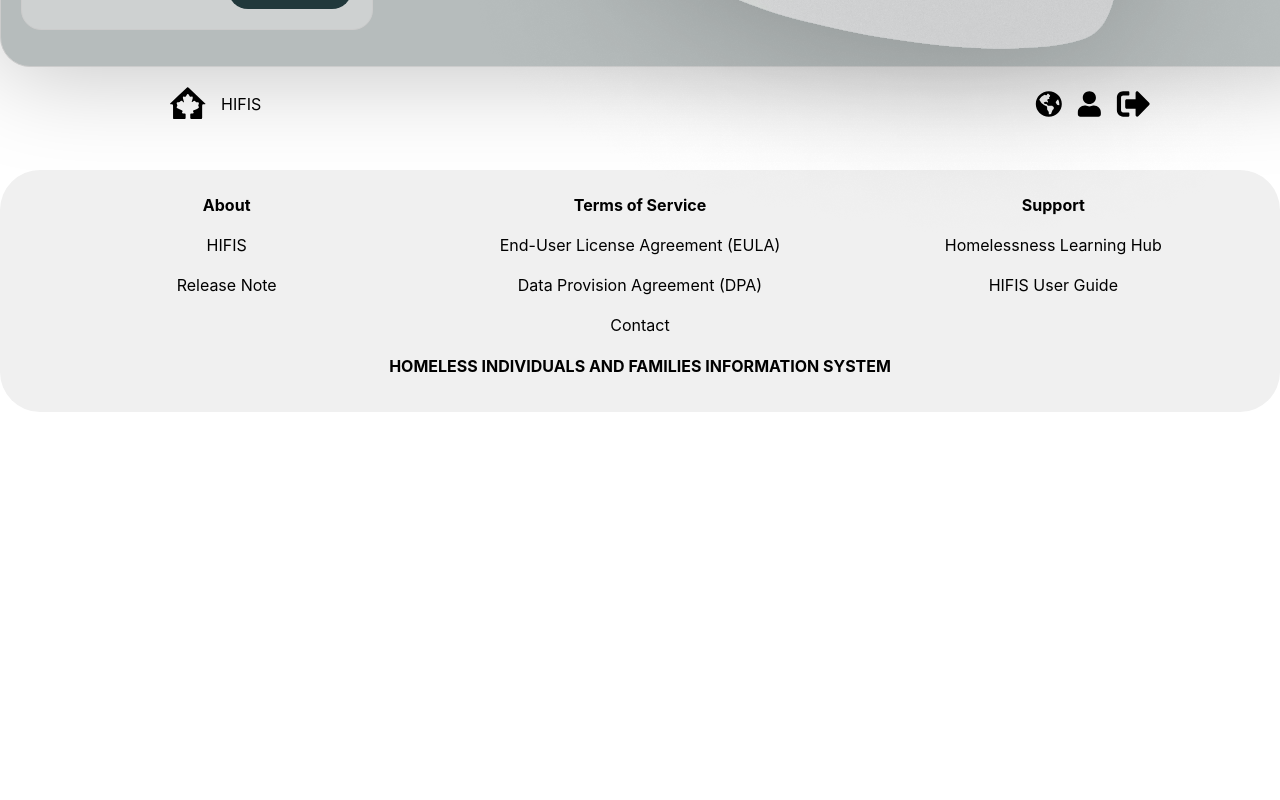
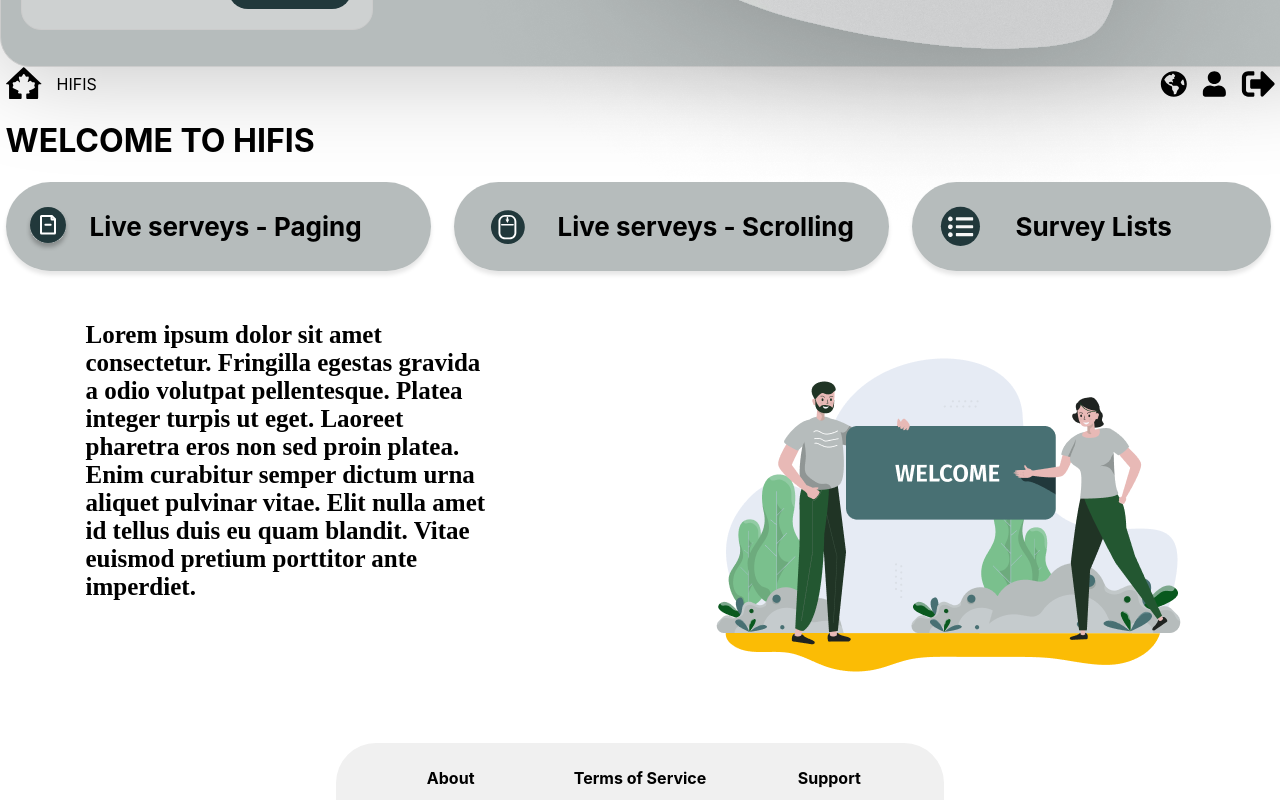
Before and after one commit to Team-Fried-Chicken/hifis-react-app, a React (Create React App) app: page / in a window 1280 px wide. Shown: the part 460-1260 px from the top of the page. Before the commit the page ends 902 px from the top, so only its background shows below. Built offline with nearby package versions, Linux system fonts and the light colour scheme.

Commit message:
finish welcome page except the footer cannot fully cover width

```diff
--- a/src/App.js
+++ b/src/App.js
@@ -8,6 +8,8 @@ import MenuDesktop from "./Shared_Components/menu_desktop/menu_desktop";
 import SurveyProgress from "./Shared_Components/survey_progress/servey_progress";
 import LoginError from "./Shared_Components/login_error/LoginError";
 import WelcomeHeader from "./Shared_Components/welcomeHeader/welcomeHeader";
+import WelcomePage from "./WelcomePage";
+
 const App = () => {
   return (
     <div>
@@ -15,12 +17,13 @@ const App = () => {
       <Header />
       {/* Conditionally render AuthContainer based on screen width */}
       <AuthContainer />
-      <WelcomeHeader />
+      {/* <WelcomeHeader /> */}
       {/* <LoginError /> */}
       {/* <MenuTablets /> */}
       {/* <SurveyProgress /> */}
       {/* <MenuDesktop /> */}
       {/* Always render Footer */}
+      <WelcomePage />
       <Footer />
     </div>
   );
--- a/src/Shared_Components/welcomeHeader/welcomeHeader.css
+++ b/src/Shared_Components/welcomeHeader/welcomeHeader.css
@@ -2,7 +2,7 @@
   display: flex;
   justify-content: space-between;
   align-items: center;
-  padding: 20px;
+  /* padding: 20px; */
   width: 100%;
   max-width: 1441px;
   background-color: ;
@@ -13,16 +13,16 @@
 .rightGroup {
   display: flex;
   align-items: center;
-  margin: 0 10px;
+  /* margin: 0 10px; */
 }
 
-.leftGroup {
+/* .leftGroup {
   margin-left: 150px;
 }
 
 .rightGroup {
   margin-right: 150px;
-}
+} */
 
 .Maple {
   padding-right: 15px;
--- /dev/null
+++ b/src/WelcomePage.css
@@ -0,0 +1,35 @@
+/* WelcomePage.css */
+
+.WelcomePageContainer {
+  width: 1269px;
+  display: flex;
+  flex-direction: column;
+  justify-content: center;
+  /* height: 638px; */
+  margin: 0 auto;
+}
+
+.WelcomeContent {
+  display: flex;
+  flex-direction: row; /* Align WelcomeMessage and WelcomeImage in a row */
+  justify-content: space-between; /* Add space between WelcomeMessage and WelcomeImage */
+  align-items: flex-start; /* Align items to the start of the cross axis (top) */
+  margin-top: 50px;
+}
+
+.WelcomeMessage {
+  width: 400px;
+  margin-left: 80px;
+  font-size: 25px;
+  font-family: "Times New Roman", Times, serif;
+  font-weight: bold;
+}
+
+.WelcomeImage {
+  /* Add styles for the WelcomeImage */
+  margin-right: 80px;
+}
+
+.WelcomeFooter {
+  width: 100%;
+}
--- /dev/null
+++ b/src/WelcomePage.js
@@ -0,0 +1,32 @@
+import React from "react";
+import WelcomeHeader from "./Shared_Components/welcomeHeader/welcomeHeader";
+import MenuDesktop from "./Shared_Components/menu_desktop/menu_desktop";
+import "./WelcomePage.css";
+import Welcomepage from "./images/welcomepage.png";
+import Footer from "./Footer";
+const WelcomePage = () => {
+  return (
+    <div className="WelcomePageContainer">
+      <WelcomeHeader className="WelcomeHeader" />
+      <h1 className="WelcomeTitle">WELCOME TO HIFIS</h1>
+      <MenuDesktop className="WelcomeMenu" />
+      <div className="WelcomeContent">
+        <div className="WelcomeMessage">
+          <span>
+            Lorem ipsum dolor sit amet consectetur. Fringilla egestas gravida a
+            odio volutpat pellentesque. Platea integer turpis ut eget. Laoreet
+            pharetra eros non sed proin platea. Enim curabitur semper dictum
+            urna aliquet pulvinar vitae. Elit nulla amet id tellus duis eu quam
+            blandit. Vitae euismod pretium porttitor ante imperdiet.
+          </span>
+        </div>
+        <div className="WelcomeImage">
+          <img src={Welcomepage} alt="wel" />
+        </div>
+      </div>
+      <Footer className="WelcomeFooter" />
+    </div>
+  );
+};
+
+export default WelcomePage;
```
Also changed, not shown: src/images/welcomepage.png (added).
